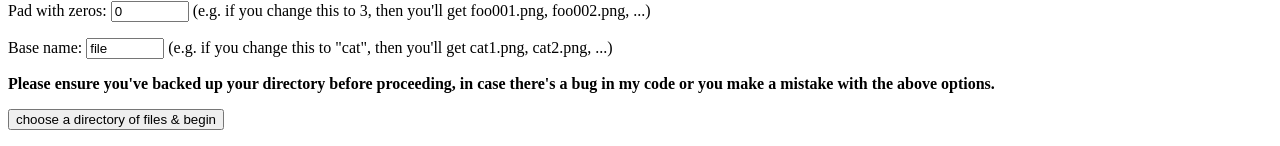
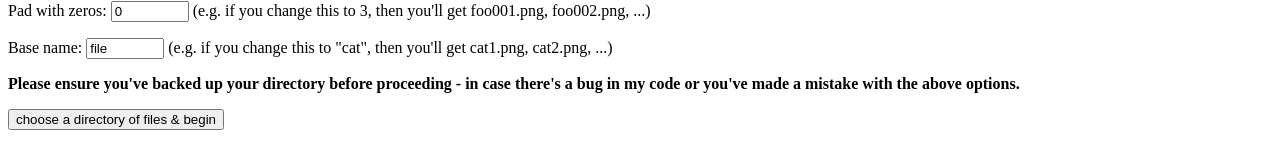
Before and after one commit to josephrocca/sequential-renamer, a plain HTML site: page index.html in a window 1280 px wide. Shown: the part 172-318 px from the top of the page. Drawn offline with Linux system fonts and the light colour scheme.

Commit message:
Update index.html

```diff
--- a/index.html
+++ b/index.html
@@ -12,7 +12,7 @@
   <p>Start counting at: <input id="startCountingAtEl" type="number" value="1" style="width:70px;"> (e.g. if you change this to 0, then you'll get foo0.png, foo1.png, ...)</p>
   <p>Pad with zeros: <input id="zeroPaddingCountEl" type="number" value="0" style="width:70px;"> (e.g. if you change this to 3, then you'll get foo001.png, foo002.png, ...)</p>
   <p>Base name: <input id="baseNameEl" type="text" value="file" style="width:70px;"> (e.g. if you change this to "cat", then you'll get cat1.png, cat2.png, ...)</p>
-  <p style="font-weight:bold;">Please ensure you've backed up your directory before proceeding, in case there's a bug in my code or you make a mistake with the above options.</p>
+  <p style="font-weight:bold;">Please ensure you've backed up your directory before proceeding - in case there's a bug in my code or you've made a mistake with the above options.</p>
   <button onclick="start(); this.disabled=true;">choose a directory of files &amp; begin</button>
   <p>Most browsers throttle the processing power available to "background" tabs (i.e. tabs other than the one you're currently viewing). If you want to process files fast, please <b>keep this tab visible or drag it out into its own window</b>.</p>
 
```
